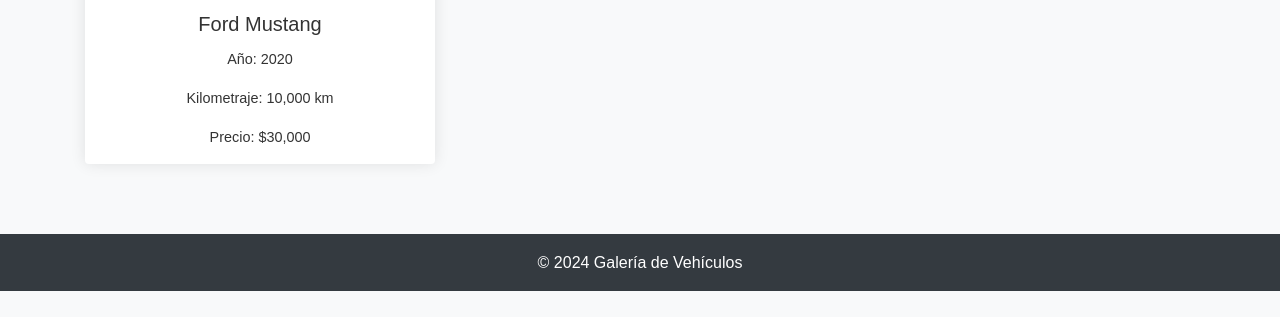
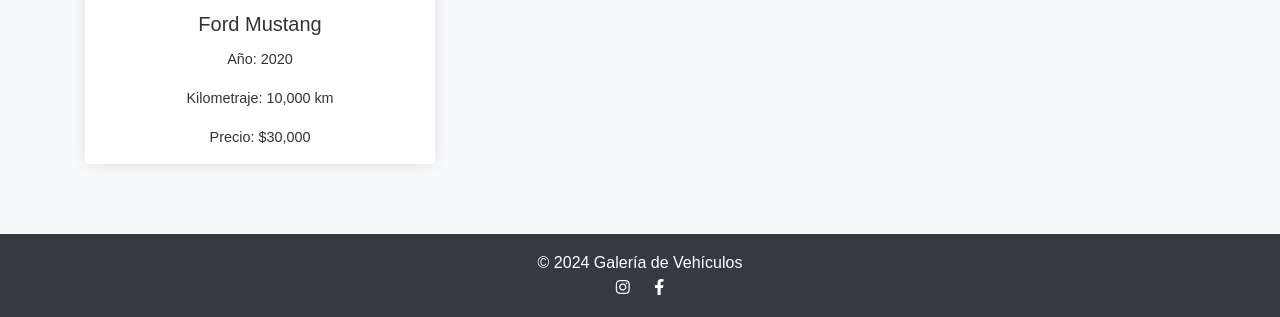
Before and after one commit to LuisFredes/ventadevehiculos, a plain HTML site: page index.html in a window 1280 px wide. Shown: the part 1391-1708 px from the top of the page. Before the commit the page ends 1682 px from the top, so only its background shows below. Drawn offline with nearby package versions, Linux system fonts and the light colour scheme.

Commit message:
proyecto4

```diff
--- a/index.html
+++ b/index.html
@@ -229,6 +229,22 @@
     <!-- Footer -->
     <footer class="bg-dark text-white text-center py-3">
       <p class="mb-0">© 2024 Galería de Vehículos</p>
+      <div class="social-links">
+        <a
+          href="https://www.instagram.com/autotec_barrio_norte?utm_source=ig_web_button_share_sheet&igsh=ZDNlZDc0MzIxNw=="
+          target="_blank"
+          class="text-white me-3"
+        >
+          <i class="fab fa-instagram"></i>
+        </a>
+        <a
+          href="https://www.facebook.com/profile.php?id=100085994832757"
+          target="_blank"
+          class="text-white"
+        >
+          <i class="fab fa-facebook-f"></i>
+        </a>
+      </div>
     </footer>
 
     <!-- Bootstrap JS, Popper.js, and jQuery -->
```
Also changed, not shown: detalle-vehiculo.html (+16 -0 lines), js/details.js (+9 -9 lines).
